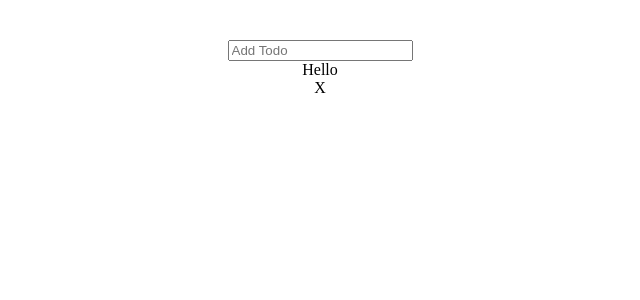
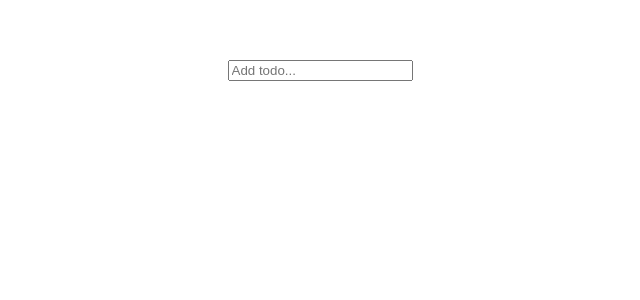
Before and after one commit to SouravBandyopadhyay/Machine-Coding-Round-Questions, a React (Vite) app: page / in a window 1280 px wide. Shown: the top 300 px of the page, without its empty margins (320-960 px from the left). Built offline with nearby package versions, Linux system fonts and the light colour scheme.

Commit message:
updated app.jsx

```diff
--- a/src/App.css
+++ b/src/App.css
@@ -4,3 +4,32 @@
   padding: 2rem;
   text-align: center;
 }
+
+.todo-list {
+  margin: 20px auto;
+  width: 300px;
+}
+
+.todo-item {
+  display: flex;
+  align-items: center;
+  margin-bottom: 5px;
+}
+
+.todo-item.completed .todo-text {
+  text-decoration: line-through;
+}
+
+.todo-text {
+  flex-grow: 1;
+  margin: 0 10px;
+  cursor: pointer;
+}
+
+button {
+  background-color: #fff;
+  border: 1px solid #ccc;
+  border-radius: 5px;
+  padding: 3px 8px;
+  cursor: pointer;
+}
--- a/src/App.jsx
+++ b/src/App.jsx
@@ -1,94 +1,61 @@
-import React, { useRef, useState } from "react";
+import React, { useState } from "react";
 import "./App.css";
 
-const TodoItem = ({
-  name,
-  completed,
-  id,
-  updatedCompleted,
-  deleteTodo,
-  updateTodo,
-}) => {
-  const [edit, setEdit] = useState(false);
-  const [editText, setEditText] = useState(name);
+function App() {
+  const [todos, setTodos] = useState([]);
+  const [inputText, setInputText] = useState("");
 
-  return (
-    <div className={`todoItem ${completed ? "completed" : ""}`}>
-      <div className="checkbox" onClick={() => updatedCompleted(id)}>
-        {completed ? <span>&#10003;</span> : ""}
-      </div>
-      <div className="text">
-        {edit ? (
-          <input
-            type="text"
-            value={editText}
-            onChange={(e) => setEditText(e.target.value)}
-            onBlur={() => {
-              setEdit(false);
-              updateTodo(id, editText);
-            }}
-          />
-        ) : (
-          <div onClick={() => setEdit(true)}>{name}</div>
-        )}
-      </div>
-      <div className="delete" onClick={() => deleteTodo(id)}>
-        X
-      </div>
-    </div>
-  );
-};
-
-function App() {
-  const [todos, setTodos] = useState([{ name: "Hello", completed: false, id: 1 }]);
-  const inputRef = useRef();
-
-  const addTodo = (event) => {
-    if (event.key === "Enter") {
-      const newTodo = {
-        name: event.target.value.trim(),
-        id: Date.now(),
-        completed: false,
-      };
-      setTodos((prevTodos) => [...prevTodos, newTodo]);
-      event.target.value = "";
+  const handleAddTodo = () => {
+    if (inputText.trim() !== "") {
+      setTodos([...todos, { id: Date.now(), text: inputText, completed: false }]);
+      setInputText("");
     }
   };
 
-  const toggleCompleted = (id) => {
-    setTodos((prevTodos) =>
-      prevTodos.map((todo) =>
-        todo.id === id ? { ...todo, completed: !todo.completed } : todo
-      )
-    );
+  const handleToggleComplete = (id) => {
+    setTodos(todos.map((todo) =>
+      todo.id === id ? { ...todo, completed: !todo.completed } : todo
+    ));
   };
 
-  const deleteTodo = (id) => {
-    setTodos((prevTodos) => prevTodos.filter((todo) => todo.id !== id));
+  const handleEditTodo = (id, newText) => {
+    setTodos(todos.map((todo) =>
+      todo.id === id ? { ...todo, text: newText } : todo
+    ));
   };
 
-  const updateTodo = (id, newText) => {
-    setTodos((prevTodos) =>
-      prevTodos.map((todo) => (todo.id === id ? { ...todo, name: newText } : todo))
-    );
+  const handleDeleteTodo = (id) => {
+    setTodos(todos.filter((todo) => todo.id !== id));
   };
 
   return (
-    <div className="App">
+    <div className="todo-list">
       <input
         type="text"
-        placeholder="Add Todo"
-        ref={inputRef}
-        onKeyDown={addTodo}
+        value={inputText}
+        onChange={(e) => setInputText(e.target.value)}
+        placeholder="Add todo..."
+        onKeyDown={(e) => {
+          if (e.key === "Enter") handleAddTodo();
+        }}
       />
       {todos.map((todo) => (
-        <TodoItem
-          key={todo.id}
-          {...todo}
-          updatedCompleted={toggleCompleted}
-          deleteTodo={deleteTodo}
-          updateTodo={updateTodo}
-        />
+        <div key={todo.id} className={`todo-item ${todo.completed ? "completed" : ""}`}>
+          <input
+            type="checkbox"
+            checked={todo.completed}
+            onChange={() => handleToggleComplete(todo.id)}
+          />
+          <div
+            className="todo-text"
+            contentEditable={!todo.completed}
+            suppressContentEditableWarning={true}
+            onBlur={(e) => handleEditTodo(todo.id, e.target.innerText)}
+          >
+            {todo.text}
+          </div>
+          <button onClick={() => handleDeleteTodo(todo.id)}>Delete</button>
+        </div>
       ))}
     </div>
   );
```
